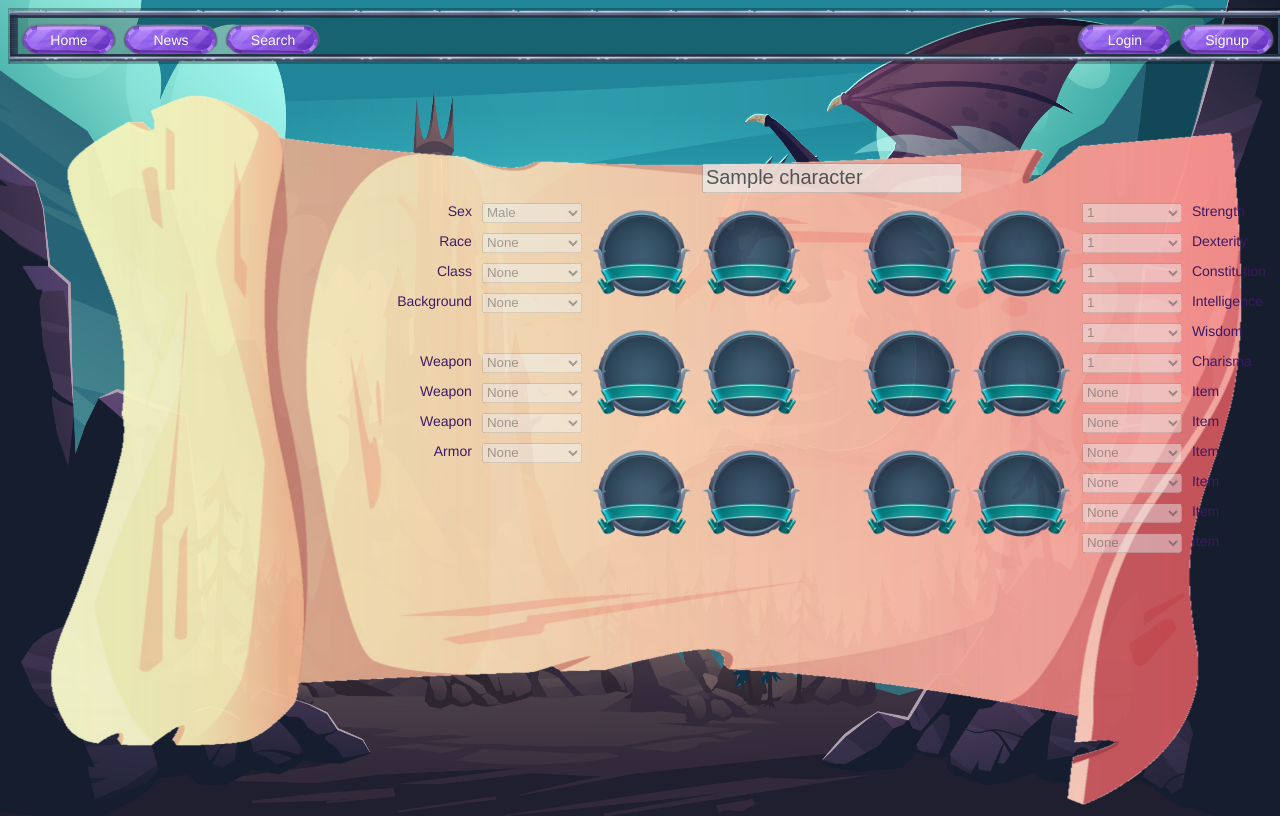
After one commit to Edwardscb/DnD_character_creator_lite, a Flask app: page /characters/1 in a window 1280 px wide. The commit adds this page. Run offline with Flask 2, Linux system fonts and the light colour scheme; tables that the repository leaves empty hold one stand-in row (values such as "Sample post").

Commit message:
created char profile page, created user profile page, search function, more stuff to list

```diff
--- a/app.py
+++ b/app.py
@@ -3,7 +3,7 @@ import requests
 from flask import Flask, render_template, session, g, request, flash, redirect
 from models import User, db, connect_db, Stat, Character, Equipment, Item, Stat
 from sqlalchemy.exc import IntegrityError
-from forms import NewUserForm, LoginForm, CharacterCreationForm, BaseStatForm, ItemsForm, EquipmentForm
+from forms import NewUserForm, LoginForm, CharacterCreationForm, BaseStatForm, ItemsForm, EquipmentForm, EditProfileForm
 
 app = Flask(__name__)
 
@@ -79,7 +79,7 @@ def sign_up():
         try:
             user = User.signup(
 
-                username = form.username.data,
+                username = form.username.data.lower(),
                 password = form.password.data,
                 email = form.email.data,
                 image_url = form.image_url.data or User.image_url.default.arg,
@@ -102,13 +102,13 @@ def sign_up():
         return render_template('signup.html', form=form)
 
 # these serve as a place to store the data once requested from the dnd5e api
-dnd_classes = []
-dnd_races = []
+dnd_classes = [('None', 'None')]
+dnd_races = [('None', 'None')]
 dnd_stats = []
-dnd_weapons = []
-dnd_items = []
-dnd_armor = []
-dnd_backgrounds = [('Acolyte', 'Acolyte'), ('Charlatan', 'Charlatan'), ('Criminal', 'Criminal'), ('Entertainer', 'Entertainer'), ('Folk Hero', 'Folk Hero'),
+dnd_weapons = [('None', 'None')]
+dnd_items = [('None', 'None')]
+dnd_armor = [('None', 'None')]
+dnd_backgrounds = [('None', 'None'), ('Acolyte', 'Acolyte'), ('Charlatan', 'Charlatan'), ('Criminal', 'Criminal'), ('Entertainer', 'Entertainer'), ('Folk Hero', 'Folk Hero'),
 ('Guild Artisan', 'Guild Artisan'), ('Hermit', 'Hermit'), ('Noble', 'Noble'), ('Outlander', 'Outlander'), ('Sage', 'Sage'), ('Sailor', 'Sailor'), ('Soldier', 'Soldier'),
 ('Urchin', 'Urchin')]
 gender = [('Male', 'Male'), ('Female', 'Female'), ('Yes', 'Yes'), ('No', 'No'), ('Maybe?', 'Maybe?'), ('None', 'None')]
@@ -215,10 +215,11 @@ def create_new_character():
 
         if form.validate_on_submit():
             new_char = Character(
-                character_name = form.character_name.data,
+                character_name = form.character_name.data.lower(),
                 gender = form.gender.data,
                 race = form.race.data,
-                character_class = form.character_class.data
+                character_class = form.character_class.data,
+                background = form.background.data
                 )
 
             db.session.add(new_char)
@@ -268,15 +269,145 @@ def create_new_character():
 
 @app.route('/logout')
 def logout():
+    """calls the do_logout function that checks if a user is logged in, and if so, logs them out"""
     do_logout()
     flash('Logout successful! We look forward to your next visit!')
     return redirect('/')
 
+@app.route('/users/<int:user_id>', methods=["GET", "POST"])
+def profile_page(user_id):
+    """shows a user their profile page if they are logged in"""
+    user = User.query.get(user_id)
+    user_chars = user.my_characters
+    if g.user.id == user_id:
+        form = EditProfileForm(obj=g.user)
+        if form.validate_on_submit():
+            user.password = form.email.data,
+            user.email = form.email.data,
+            user.image_url = form.image_url.data,
+            db.session.commit()
+            return redirect(f"/users/{g.user.id}")
+        else:
+            return render_template('profile.html', user=user, form=form, user_chars=user_chars)
+    else:
+        flash("Please login to view the user profile page")
+        return render_template('/login')
 
-# @app.route('/users/<int:user_id>')
+@app.route('/search')
+def search_function():
+    """User can search for other users by username OR search for characters by character name"""
 
-# @app.route('/users/<int:user_id>/new_character')
+    search = request.args.get('q').lower()
 
-# @app.route('/user/<int:user_id>/characters')
+    if not search:
+        users = User.query.all()
+        characters = Character.query.all()
+    else:
+        users = User.query.filter(User.username.like(f"%{search}%")).all()
+        characters = Character.query.filter(Character.character_name.like(f"%{search}%")).all()
 
-# @app.route('/user/<int:user_id>/characters/<int:character_id>')
+    return render_template('search_results.html', users=users, characters=characters)
+
+
+
+@app.route('/characters/<int:character_id>', methods=["GET", "POST"])
+def character_profile(character_id):
+    """this is the route for users to view characters"""
+    character = Character.query.get_or_404(character_id)
+    character_stats = character.character_stats[0]
+    character_equipment = character.character_equipment[0]
+    character_items = character.character_items[0]
+
+    form = CharacterCreationForm(obj=character)
+    stat_form = BaseStatForm(obj=character_stats)
+    equipment_form = EquipmentForm(obj=character_equipment)
+    item_form = ItemsForm(obj=character_items)
+
+    form.gender.choices = gender
+    get_races()
+    get_classes()
+    get_stats()
+    get_equipment()
+    get_armor()
+    get_items()
+
+    form.race.choices = dnd_races
+    form.character_class.choices = dnd_classes
+    form.background.choices = dnd_backgrounds
+
+    stat_form.strength.choices = dnd_stats
+    stat_form.dexterity.choices = dnd_stats
+    stat_form.constitution.choices = dnd_stats
+    stat_form.intelligence.choices = dnd_stats
+    stat_form.wisdom.choices = dnd_stats
+    stat_form.charisma.choices = dnd_stats
+
+    equipment_form.weapon1.choices = dnd_weapons
+    equipment_form.weapon2.choices = dnd_weapons
+    equipment_form.weapon3.choices = dnd_weapons
+    equipment_form.armor.choices = dnd_armor
+
+    item_form.item1.choices = dnd_items
+    item_form.item2.choices = dnd_items
+    item_form.item3.choices = dnd_items
+    item_form.item4.choices = dnd_items
+    item_form.item5.choices = dnd_items
+    item_form.item6.choices = dnd_items
+
+    # if form.validate_on_submit():
+    #     new_char = Character(
+    #         character_name = form.character_name.data.lower(),
+    #         gender = form.gender.data,
+    #         race = form.race.data,
+    #         character_class = form.character_class.data,
+    #         background = form.background.data
+    #         )
+
+    #     db.session.add(new_char)
+
+    #     char_stats = Stat(
+    #         strength = stat_form.strength.data,
+    #         dexterity = stat_form.dexterity.data,
+    #         constitution = stat_form.constitution.data,
+    #         intelligence = stat_form.intelligence.data,
+    #         wisdom = stat_form.wisdom.data,
+    #         charisma = stat_form.charisma.data,
+    #     )
+    #     db.session.add(char_stats)
+
+    #     char_equipment = Equipment(
+    #         weapon1 = equipment_form.weapon1.data,
+    #         weapon2 = equipment_form.weapon2.data,
+    #         weapon3 = equipment_form.weapon3.data,
+    #         armor = equipment_form.armor.data,
+    #     )
+    #     db.session.add(char_equipment)
+
+    #     char_items = Item(
+    #         item1 = item_form.item1.data,
+    #         item2 = item_form.item2.data,
+    #         item3 = item_form.item3.data,
+    #         item4 = item_form.item4.data,
+    #         item5 = item_form.item5.data,
+    #         item6 = item_form.item6.data,
+    #     )
+    #     db.session.add(char_items)
+    #     db.session.commit()
+
+
+    #     g.user.my_characters.append(new_char)
+    #     new_char.character_stats.append(char_stats)
+    #     new_char.character_equipment.append(char_equipment)
+    #     new_char.character_items.append(char_items)
+    #     db.session.commit()
+
+    #     return redirect('/')
+    # else:
+    return render_template('character_profile.html', form=form, stat_form=stat_form, equipment_form=equipment_form, item_form=item_form)
+
+
+@app.route('/user/<int:user_id>/characters/<int:character_id>')
+def character_edit(user_id, char_id):
+    """this is the route for a user to make adjustments to their character"""
+
+    return redirect('/')
--- a/forms.py
+++ b/forms.py
@@ -49,3 +49,9 @@ class ItemsForm(FlaskForm):
     item4 = SelectField('Item')
     item5 = SelectField('Item')
     item6 = SelectField('Item')
+
+class EditProfileForm(FlaskForm):
+
+    email = TextField('Update e-mail')
+    password = PasswordField('Update password')
+    image_url = TextField('Update profile image')
--- a/models.py
+++ b/models.py
@@ -59,6 +59,7 @@ class Character(db.Model):
     gender = db.Column(db.Text)
     race = db.Column(db.Text)
     character_class = db.Column(db.Text)
+    background = db.Column(db.Text)
     stats = db.ForeignKey('stats.id')
     equipment = db.ForeignKey('equipments.id')
     items = db.ForeignKey('items.id')
--- a/static/app.css
+++ b/static/app.css
@@ -10,11 +10,12 @@ body {
 }
 
 .content-block {
+
     display: flex;
     flex-flow: row wrap;
     justify-content: center;
     overflow: hidden;
-    background-size: 100% 100%;
+    background-size: 101% 101%;
     height: 100vh;
     width: 100vw;
     /* margin: 3px auto 0; */
@@ -22,6 +23,7 @@ body {
     background-repeat: no-repeat;
     background-image: url(/static/assets/dragon-background-by-upklyak.jpg);
     position: relative;
+    z-index: -1;
 
 }
 
@@ -35,7 +37,7 @@ ul {
     border: 10px solid transparent;
     border-image: url(/static/assets/navbar.png) 30% round;
     height: 4.5%;
-
+    z-index: 25;
   }
 
   li {
@@ -117,6 +119,10 @@ ul {
   color: red;
 }
 
+.hidden {
+  display: None;
+}
+
 .signup-div {
   font-size: 18px;
   font-family: Helvetica;
@@ -133,6 +139,59 @@ ul {
   margin-left: -50%;
 }
 
+.search-form {
+  position: absolute;
+  margin-left: 50%;
+  margin-top: 20px;
+  width: 100%;
+  height: 100%;
+  margin: 0;
+  padding: 0;
+  z-index: 10;
+  border: 1px solid black;
+}
+
+.search-bar {
+  width: 15%;
+  list-style-type: none;
+  margin-left: 40%;
+  margin-top: 3%;
+  padding: 2px;
+  overflow: hidden;
+  background-color: rgba(0, 0, 0, 0.25);
+  border: 10px solid transparent;
+  border-image: url(/static/assets/navbar.png) 35% round;
+  height: 2%;
+  font-size: 18px;
+  color:rgb(7, 255, 7);
+  z-index: 100;
+
+}
+
+
+input::placeholder {
+  text-align: center;
+  color: white;
+}
+
+.search-button {
+  position: absolute;
+  background: url(/static/assets/search_button.png);
+  border: 0;
+  opacity: 0.8;
+  height: 5%;
+  width: 5%;
+  margin-top: 3%;
+  background-size: contain;
+  background-repeat: no-repeat;
+  z-index: 100;
+
+ }
+
+.search-button:hover {
+  opacity: 1.0;
+}
+
 .submit-button {
   background: url(/static/assets/submit_button.png);
   border: 0;
@@ -142,9 +201,8 @@ ul {
   background-size: contain;
   background-repeat: no-repeat;
 
+ }
 
-
-}
 .submit-button:hover {
   opacity: 1.0;
 }
@@ -166,13 +224,15 @@ h1 {
 font-family: Arial;
 }
 
+
+
+
 .scroll-div {
   background-image: url(/static/assets/even_longer_scroll.png);
   margin-top: -1%;
   height: 100vh;
   width: 100vw;
   opacity: 0.95;
-
 }
 
 .div {
@@ -209,3 +269,118 @@ font-family: Arial;
 .jj {
   border: 1px solid black
 }
+
+.large-textbox-div {
+
+  background-image: url(/static/assets/large_textbox.png);
+  margin-top: -2%;
+  height: 100vh;
+  width: 100vw;
+  opacity: 0.95;
+
+  z-index: -1;
+}
+
+
+.profile-page {
+
+  display: grid;
+  text-align: center;
+  grid-template-columns: repeat(18, 118px);
+  grid-template-rows: repeat(10, 100px);
+  z-index: -1;
+
+}
+
+  .gold_border {
+    grid-column-start: 14;
+    grid-row-start: 6;
+    background-image: url(/static/assets/silver_border_with_infill.png);
+    background-position: center center;
+    background-repeat: no-repeat;
+    background-size: cover;
+    height: 370px;
+    width: 370px;
+    font-size: 24px;
+    font-family: Helvetica;
+    color:rgb(4, 184, 184);
+  }
+
+.email {
+
+  grid-column-start: 8;
+  grid-column-end: 10;
+  grid-row: 3;
+  font-size: 24px;
+  color:rgb(4, 184, 184);
+
+}
+
+#email {
+  font-size: 20px;
+}
+
+.image_url {
+  grid-column-start: 8;
+  grid-column-end: 10;
+  grid-row: 4;
+  font-size: 24px;
+  color:rgb(4, 184, 184);
+}
+
+#image_url {
+  font-size: 20px;
+}
+
+.password {
+  grid-column-start: 8;
+  grid-column-end: 10;
+  grid-row: 5;
+  font-size: 24px;
+  color:rgb(4, 184, 184);
+}
+
+#password {
+  font-size: 20px;
+}
+
+.profile-submit-button {
+  margin: 0;
+  padding: 0;
+  grid-column-start: 8;
+  grid-column-end: 11;
+  grid-row: 6;
+}
+
+.link-text {
+  color:rgb(4, 184, 184);
+}
+
+.search-textbox-div {
+  text-align: center;
+  font-size: 24px;
+  font-family: Helvetica;
+  color:rgb(4, 184, 184);
+  background-image: url(/static/assets/silver_border_with_infill.png);
+  margin-top: -0.5%;
+  height: 90vh;
+  width: 95vw;
+  opacity: 0.95;
+  background-position: center center;
+  background-repeat: no-repeat;
+  background-size: 45%;
+
+}
+
+.countainer {
+  display: grid;
+  grid-template-columns: repeat(12, 100px);
+  grid-template-rows: repeat(10, 100px);
+
+}
+
+fieldset {
+  z-index: -1;
+  height: 90%;
+  border: 0;
+}
--- a/static/app.js
+++ b/static/app.js
@@ -1,3 +1,25 @@
+const searchBar = document.getElementById('search-bar');
+const searchButton = document.getElementById('search-button');
+const search = document.getElementById('search');
+const searchForm = document.getElementById('search-form')
+
+search.addEventListener("click", (evt) => {
+    evt.preventDefault();
+    searchBar.classList.toggle('hidden')
+    searchButton.classList.toggle('hidden')
+    searchForm.classList.toggle('hidden')
+})
+
+
+
+
+
+
+
+
+
+
+
 // const statsDiv = document.getElementById("stats")
 // const char_class = document.getElementById("character_class")
 
--- /dev/null
+++ b/static/character_page.css
@@ -0,0 +1,111 @@
+.strength-div {
+    grid-column: 3;
+    grid-row: 2;
+    background-image: url(/static/assets/stat_container.png);
+    height: 100px;
+    width: 100px;
+}
+.dexterity-div {
+    grid-column: 3;
+    grid-row: 6;
+    background-image: url(/static/assets/stat_container.png);
+    height: 100px;
+    width: 100px;
+}
+.constitution-div {
+    grid-column: 3;
+    grid-row: 10;
+    background-image: url(/static/assets/stat_container.png);
+    height: 100px;
+    width: 100px;
+}
+.intelligence-div {
+    /* justify-self: center; */
+    grid-column: 4;
+    grid-row: 2;
+    background-image: url(/static/assets/stat_container.png);
+    height: 100px;
+    width: 100px;
+}
+.wisdom-div {
+    /* justify-self: center; */
+    grid-column: 4;
+    grid-row: 6;
+    background-image: url(/static/assets/stat_container.png);
+    height: 100px;
+    width: 100px;
+}
+.charisma-div {
+    /* justify-self: center; */
+    grid-column: 4;
+    grid-row: 10;
+    background-image: url(/static/assets/stat_container.png);
+    height: 100px;
+    width: 100px;
+}
+.misc1-div {
+    justify-self: end;
+    grid-column: 4;
+    grid-row: 2;
+    background-image: url(/static/assets/stat_container.png);
+    height: 100px;
+    width: 100px;
+}
+.misc2-div {
+    justify-self: end;
+    grid-column: 4;
+    grid-row: 6;
+    background-image: url(/static/assets/stat_container.png);
+    height: 100px;
+    width: 100px;
+}
+.misc3-div {
+    justify-self: end;
+    grid-column: 4;
+    grid-row: 10;
+    background-image: url(/static/assets/stat_container.png);
+    height: 100px;
+    width: 100px;
+}
+.misc4-div {
+    /* justify-self: end; */
+    grid-column: 5;
+    grid-row: 2;
+    background-image: url(/static/assets/stat_container.png);
+    height: 100px;
+    width: 100px;
+}
+.misc5-div {
+    /* justify-self: end; */
+    grid-column: 5;
+    grid-row: 6;
+    background-image: url(/static/assets/stat_container.png);
+    height: 100px;
+    width: 100px;
+}
+.misc6-div {
+    /* justify-self: end; */
+    grid-column: 5;
+    grid-row: 10;
+    background-image: url(/static/assets/stat_container.png);
+    height: 100px;
+    width: 100px;
+}
+
+.character_form1 {
+
+    display: grid;
+    grid-template-columns: 100px 100px 100px 260px;
+    grid-auto-columns: 100px;
+    grid-template-rows: 30px;
+    grid-auto-rows: 20px;
+    gap: 10px;
+    font-family: Helvetica;
+    color: rgb(62, 25, 104);
+    margin-top: 8.5%;
+    margin-left: 28%;
+      max-width: 50%;
+    height: 60%;
+    z-index: 9;
+
+}
--- a/templates/base.html
+++ b/templates/base.html
@@ -6,6 +6,7 @@
     <meta name="viewport" content="width=device-width, initial-scale=1.0">
     <link rel="stylesheet" href="{{url_for('static', filename='app.css')}}">
     <link rel="stylesheet" href="{{url_for('static', filename='creationPage.css')}}">
+    <link rel="stylesheet" href="{{url_for('static', filename='character_page.css')}}">
 
     <title>{% block title %}{% endblock %}</title>
 </head>
@@ -14,7 +15,7 @@
 
         <li><a href="/">Home</a></li>
         <li><a href="#news">News</a></li>
-        <li><a href="#contact">Contact</a></li>
+        <li class="search" id="search"><a href="">Search</a></li>
         {% if g.user %}
         <li><a href='/new_character'>Create</a></li>
         <li style="float:right"><a href="/users/{{g.user.id}}">Profile</a></li>
@@ -27,6 +28,11 @@
     {% for message in get_flashed_messages() %}
     <div class="flash_message"><h1>{{message}}</h1></div>
     {% endfor %}
+
+    <form action="/search" class="hidden search-form" id="search-form">
+    <input type="text" class='hidden search-bar' id='search-bar' name='q' placeholder="Search user or character name"><button type="submit" class="hidden search-button" id="search-button"></button>
+        </form>
+
     {% if g.user %}
     <div class='div background' style="background-image:url({{g.user.image_url}})"></div>
     <h1 class="h1">{{g.user.username}}</h1>
--- /dev/null
+++ b/templates/character_profile.html
@@ -0,0 +1,87 @@
+{% extends "base.html" %}
+
+
+
+{% block title %}New Character{% endblock %}
+
+{% block content %}
+<div class="scroll-div background">
+    <fieldset disabled="disabled">
+    <form method="POST" class="character_form1">
+
+
+
+    <!-- hides csrf token  -->
+    {{ form.hidden_tag() }}
+    {% for field in form if field.widget.input_type != 'hidden' %}
+
+    <!-- shows error messages if there are any  -->
+    {% for error in field.errors %}
+    {% endfor %}
+    {% if field.name == 'character_name' %}{{field}}
+    {% else %}
+
+    <!-- renders form with character name, gender, race, and class  -->
+    {{field.label(class_=field.name)}} {{field}}
+    {% endif %}
+    {% endfor %}
+
+
+
+<!-- renders the stats drop-down menus for str, dex, con, int, wis, and cha  -->
+
+        {{form.hidden_tag()}}
+        {% for field in stat_form if field.widget.input_type != 'hidden' %}
+        {% for error in field.errors %}
+        {% endfor %}
+        {{field.label(class_=field.name)}} {{field(class_=field.name)}}
+        {% endfor %}
+
+
+
+    <!-- renders the equipment drop-down menus for weapons and armor  -->
+
+        {{form.hidden_tag()}}
+        {% for field in equipment_form if field.widget.input_type != 'hidden' %}
+        {% for error in field.errors %}
+        {% endfor %}
+        {{field.label(class_=field.name)}} {{field(class_=field.name)}}
+        {% endfor %}
+
+
+
+
+    <!-- renders the items drop-down menus  -->
+
+        {{form.hidden_tag()}}
+        {% for field in item_form if field.widget.input_type != 'hidden' %}
+        {% for error in field.errors %}
+        {% endfor %}
+        {{field.label(class_=field.name)}} {{field(class_=field.name)}}
+        {% endfor %}
+
+        <div class="strength-div background"></div>
+        <div class="dexterity-div background"></div>
+        <div class="constitution-div background"></div>
+        <div class="intelligence-div background"></div>
+        <div class="wisdom-div background"></div>
+        <div class="charisma-div background"></div>
+        <div class="misc1-div background"></div>
+        <div class="misc2-div background"></div>
+        <div class="misc3-div background"></div>
+        <div class="misc4-div background"></div>
+        <div class="misc5-div background"></div>
+        <div class="misc6-div background"></div>
+
+
+
+
+
+
+
+</form>
+</fieldset>
+
+
+</div>
+{% endblock %}
--- a/templates/home.html
+++ b/templates/home.html
@@ -5,7 +5,7 @@
 {% block content %}
 <div class="welcome-div">
     <div class="greeting">
-        <b>Welcome to Z&Z's D&D Character Creator!</b><br><br>
+        <b>Welcome to This D&D Character Creator!</b><br><br>
         Begin by creating a login to easily create, store, and update all information for your D&D character!<br><hr>
         Check out the News page for upcoming information! Contact us through the Contact page with questions, comments, or suggestions!<br><hr>
         Happy dungeon crawling adventurer!
```
Also changed, not shown: templates/edit_profile.html (added, +23 -0 lines), templates/profile.html (added, +23 -0 lines), templates/search_results.html (added, +14 -0 lines), static/assets/large_textbox.png (added), static/assets/search_button.png (added), static/assets/silver_border_with_infill.png (added), static/assets/stat_container.png (added).
